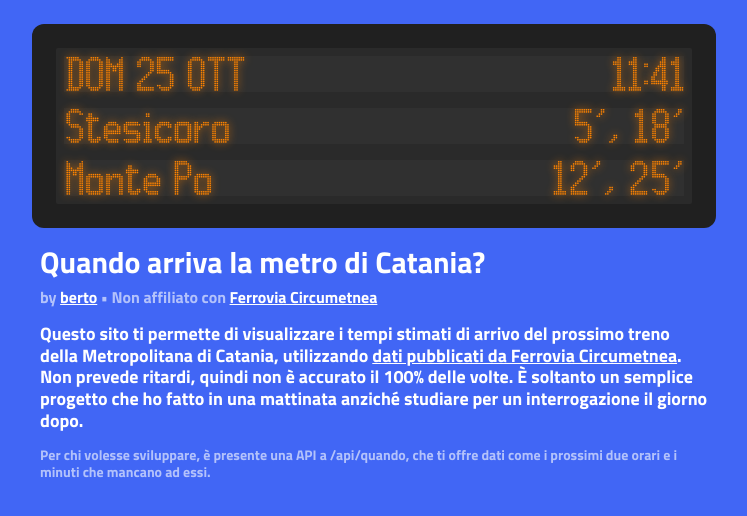
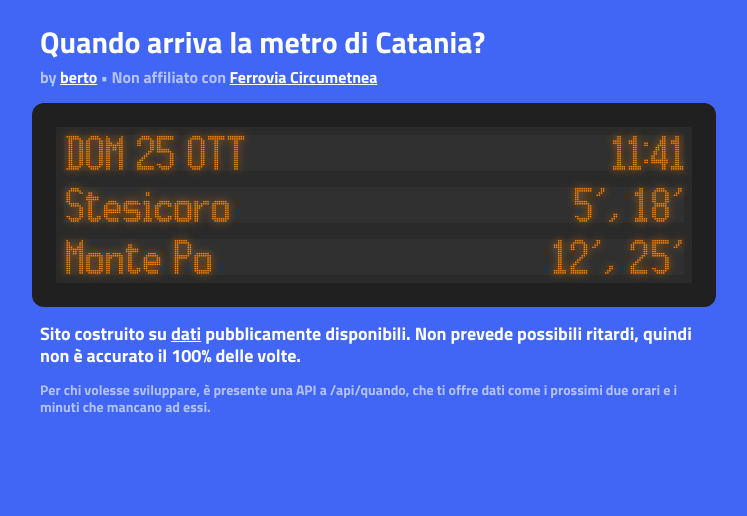
Before and after one commit to 00-berto/quando-arriva-la-metro, a Next.js app: page / in a window 1280 px wide. Shown: the top 516 px of the page, without its empty margins (266-1013 px from the left). Built offline with nearby package versions, Linux system fonts and the light colour scheme.

Commit message:
changed layout

```diff
--- a/src/app/page.tsx
+++ b/src/app/page.tsx
@@ -3,8 +3,7 @@
 
 export default function Page() {
   return (
-    <main className="flex flex-col min-h-screen justify-start mt-4 items-center gap-4 bg-background  p-2 w-full max-w-175 mx-auto">
-      <MetroTracker />
+    <main className="flex flex-col min-h-full justify-start mt-4 items-center gap-4 bg-background  p-2 w-full max-w-175 mx-auto">
       <div className="w-full flex flex-col items-start px-2 gap-4 selection:bg-white selection:text-background">
         <h1 className="text-3xl font-extrabold leading-[120%] text-white text-pretty">
           Quando arriva la metro di Catania?
@@ -27,19 +26,20 @@
             Ferrovia Circumetnea
           </Link>
         </h3>
+      </div>
+      <MetroTracker />
+      <div className="w-full flex flex-col items-start px-2 gap-4 selection:bg-white selection:text-background">
         <h3 className="text-lg leading-[120%] text-white">
-          Questo sito ti permette di visualizzare i tempi stimati di arrivo del
-          prossimo treno della Metropolitana di Catania, utilizzando{" "}
+          Sito costruito su{" "}
           <Link
             className="underline"
             target="_blank"
             href="https://circumetnea.it/download/orario-metro"
           >
-            dati pubblicati da Ferrovia Circumetnea
-          </Link>
-          . Non prevede ritardi, quindi non è accurato il 100% delle volte. È
-          soltanto un semplice progetto che ho fatto in una mattinata anziché
-          studiare per un interrogazione il giorno dopo.
+            dati
+          </Link>{" "}
+          pubblicamente disponibili. Non prevede possibili ritardi, quindi non è
+          accurato il 100% delle volte.
         </h3>
         <h3 className="text-sm leading-[120%] text-white/60">
           Per chi volesse sviluppare, è presente una API a /api/quando, che ti
```
